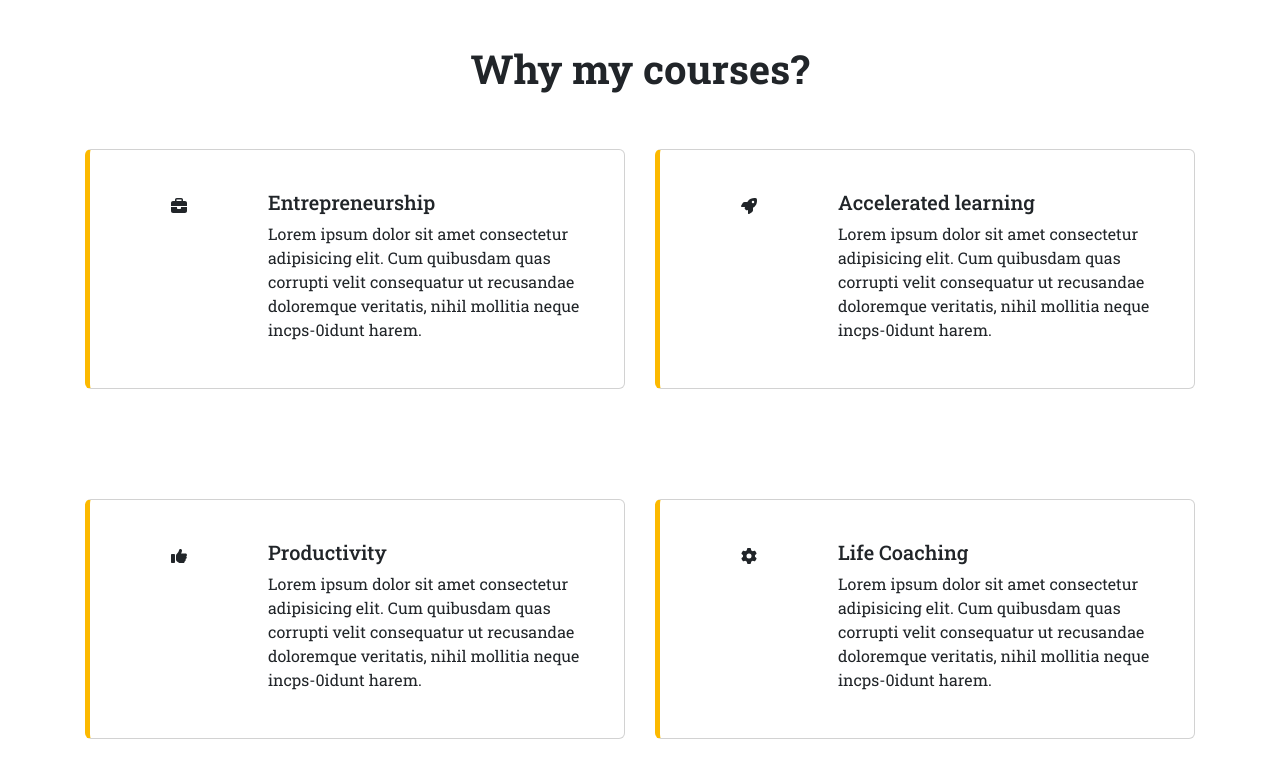
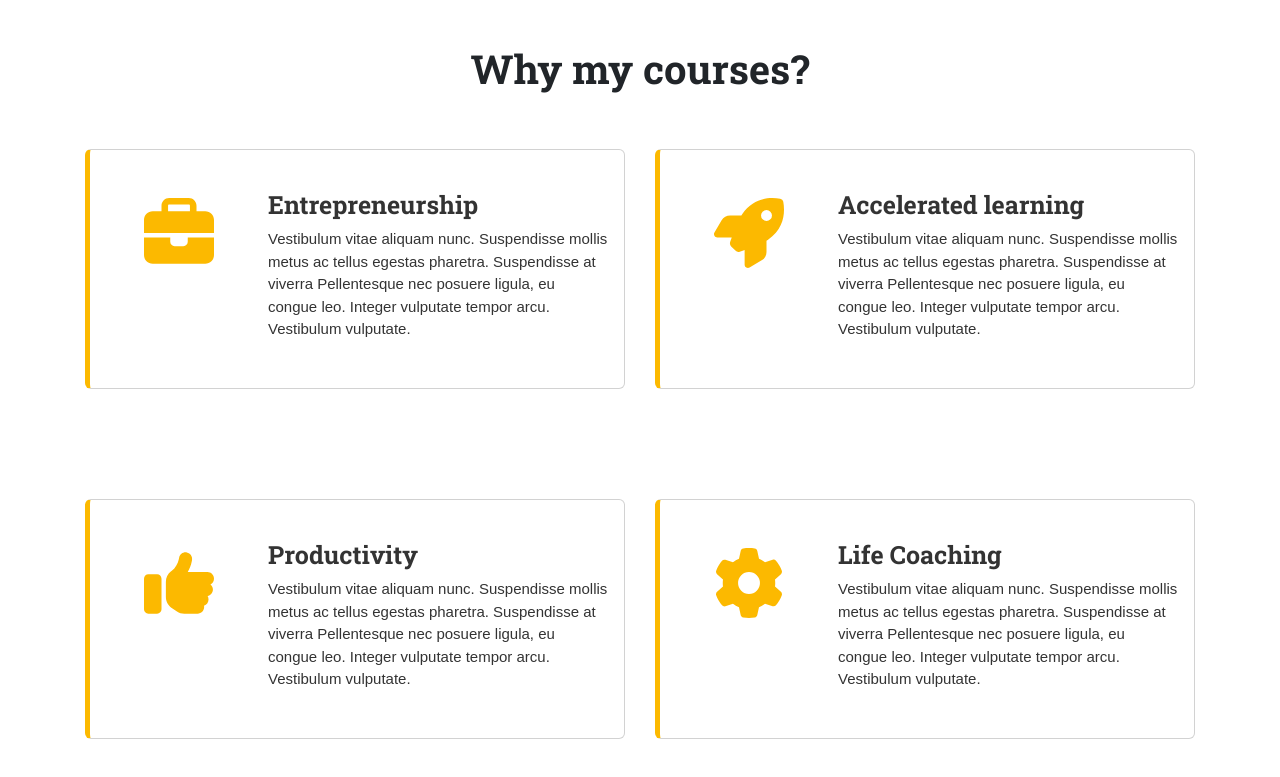
Before and after one commit to PierluigiPapa/proj-html-vuejs, a Vue app: page / in a window 1280 px wide. Shown: the part 3053-3830 px from the top of the page. Built offline with nearby package versions, Linux system fonts and the light colour scheme.

Commit message:
fix: adjust code AppOption with a cicle

```diff
--- a/src/components/Main/AppOptions.vue
+++ b/src/components/Main/AppOptions.vue
@@ -1,8 +1,33 @@
 <script>
 export default {
     name: 'AppOptions',
+    data() {
+        return {
+            courses: [
+                {
+                    title: 'Entrepreneurship',
+                    description: 'Vestibulum vitae aliquam nunc. Suspendisse mollis metus ac tellus egestas pharetra. Suspendisse at viverra Pellentesque nec posuere ligula, eu congue leo. Integer vulputate tempor arcu. Vestibulum vulputate.',
+                    icon: 'fa-solid fa-briefcase'
+                },
+                {
+                    title: 'Accelerated learning',
+                    description: 'Vestibulum vitae aliquam nunc. Suspendisse mollis metus ac tellus egestas pharetra. Suspendisse at viverra Pellentesque nec posuere ligula, eu congue leo. Integer vulputate tempor arcu. Vestibulum vulputate.',
+                    icon: 'fa-solid fa-rocket'
+                },
+                {
+                    title: 'Productivity',
+                    description: 'Vestibulum vitae aliquam nunc. Suspendisse mollis metus ac tellus egestas pharetra. Suspendisse at viverra Pellentesque nec posuere ligula, eu congue leo. Integer vulputate tempor arcu. Vestibulum vulputate.',
+                    icon: 'fa-solid fa-thumbs-up'
+                },
+                {
+                    title: 'Life Coaching',
+                    description: 'Vestibulum vitae aliquam nunc. Suspendisse mollis metus ac tellus egestas pharetra. Suspendisse at viverra Pellentesque nec posuere ligula, eu congue leo. Integer vulputate tempor arcu. Vestibulum vulputate.',
+                    icon: 'fa-solid fa-gear'
                 }
-
+            ]
+        };
+    }
+}
 </script>
 
 <template>
@@ -10,69 +35,16 @@ export default {
      <h2 class="text-center py-5">Why my courses?</h2>
      <div class="container">
          <div class="row">
-            <div class="col-6 p-0 d-flex justify-content-center">
+             <div v-for="(course, index) in courses" :key="index" class="col-6 p-0 d-flex justify-content-center">
                  <div class="card mb-3" style="max-width: 540px;">
                      <div class="row g-0">
                          <div class="col-md-4 d-flex justify-content-center mt-5">
-                            <font-awesome-icon icon="fa-solid fa-briefcase" class="fa-solid"/>
+                             <font-awesome-icon :icon="course.icon" class="fa-solid"/>
                          </div>
                          <div class="col-md-8 d-flex justifu-content-center mt-4">
                              <div class="card-body ps-0">
-                                <h5 class="card-title">Entrepreneurship</h5>
-                                <p class="card-text">Lorem ipsum dolor sit amet consectetur adipisicing elit. Cum
-                                    quibusdam quas corrupti velit consequatur ut recusandae doloremque veritatis, nihil
-                                    mollitia neque incps-0idunt harem.</p>
-                            </div>
-                        </div>
-                    </div>
-                </div>
-            </div>
-            <div class="col-6 p-0 d-flex justify-content-center">
-                <div class="card mb-3" style="max-width: 540px;">
-                    <div class="row g-0">
-                        <div class="col-md-4 d-flex justify-content-center mt-5">
-                            <font-awesome-icon icon="fa-solid fa-rocket" class="fa-solid"/>
-                        </div>
-                        <div class="col-md-8 d-flex justifu-content-center mt-4">
-                            <div class="card-body ps-0">
-                                <h5 class="card-title">Accelerated learning</h5>
-                                <p class="card-text">Lorem ipsum dolor sit amet consectetur adipisicing elit. Cum
-                                    quibusdam quas corrupti velit consequatur ut recusandae doloremque veritatis, nihil
-                                    mollitia neque incps-0idunt harem.</p>
-                            </div>
-                        </div>
-                    </div>
-                </div>
-            </div>
-            <div class="col-6 p-0 d-flex justify-content-center">
-                <div class="card mb-3" style="max-width: 540px;">
-                    <div class="row g-0">
-                        <div class="col-md-4 d-flex justify-content-center mt-5">
-                            <font-awesome-icon icon="fa-solid fa-thumbs-up" class="fa-solid"/>
-                        </div>
-                        <div class="col-md-8 d-flex justifu-content-center mt-4">
-                            <div class="card-body ps-0">
-                                <h5 class="card-title">Productivity</h5>
-                                <p class="card-text">Lorem ipsum dolor sit amet consectetur adipisicing elit. Cum
-                                    quibusdam quas corrupti velit consequatur ut recusandae doloremque veritatis, nihil
-                                    mollitia neque incps-0idunt harem.</p>
-                            </div>
-                        </div>
-                    </div>
-                </div>
-            </div>
-            <div class="col-6 p-0 d-flex justify-content-center">
-                <div class="card mb-3" style="max-width: 540px;">
-                    <div class="row g-0">
-                        <div class="col-md-4 d-flex justify-content-center mt-5">
-                            <font-awesome-icon icon="fa-solid fa-gear" class="fa-solid"/>
-                        </div>
-                        <div class="col-md-8 d-flex justifu-content-center mt-4">
-                            <div class="card-body ps-0">
-                                <h5 class="card-title">Life Coaching</h5>
-                                <p class="card-text">Lorem ipsum dolor sit amet consectetur adipisicing elit. Cum
-                                    quibusdam quas corrupti velit consequatur ut recusandae doloremque veritatis, nihil
-                                    mollitia neque incps-0idunt harem.</p>
+                                 <h5 class="card-title">{{ course.title }}</h5>
+                                 <p class="card-text">{{ course.description }}</p>
                              </div>
                          </div>
                      </div>
@@ -80,7 +52,6 @@ export default {
              </div>
          </div>
      </div>
-
     </section>
  </template>
 
@@ -100,5 +71,30 @@ h2 {
     cursor: pointer;
 }
 
+.fa-solid {
+    font-size: 70px;
+    color: #fcb900;
+}
+
+h5 {
+    font-weight: bold;
+    font-size: 25px;
+    color: #333333;
+
+}
+
+.card:hover .fa-solid {
+    color: white;
+}
+
+.card:hover {
+    background-color: #fcb900;
+}
+
+.card-text {
+    font-size: 15px;
+    font-family: sans-serif;
+    color: #333333;
+}
 
 </style>
```
Lines whose indentation alone changed are shown as unchanged.
